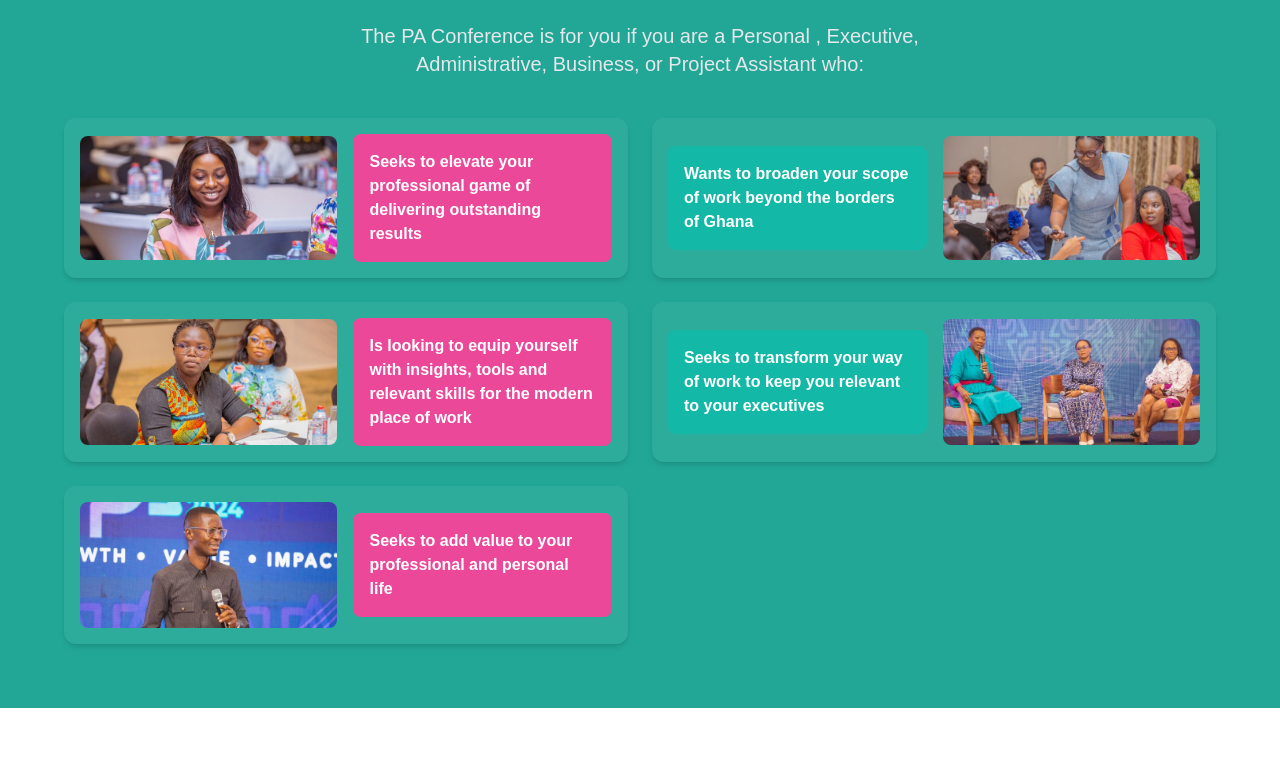
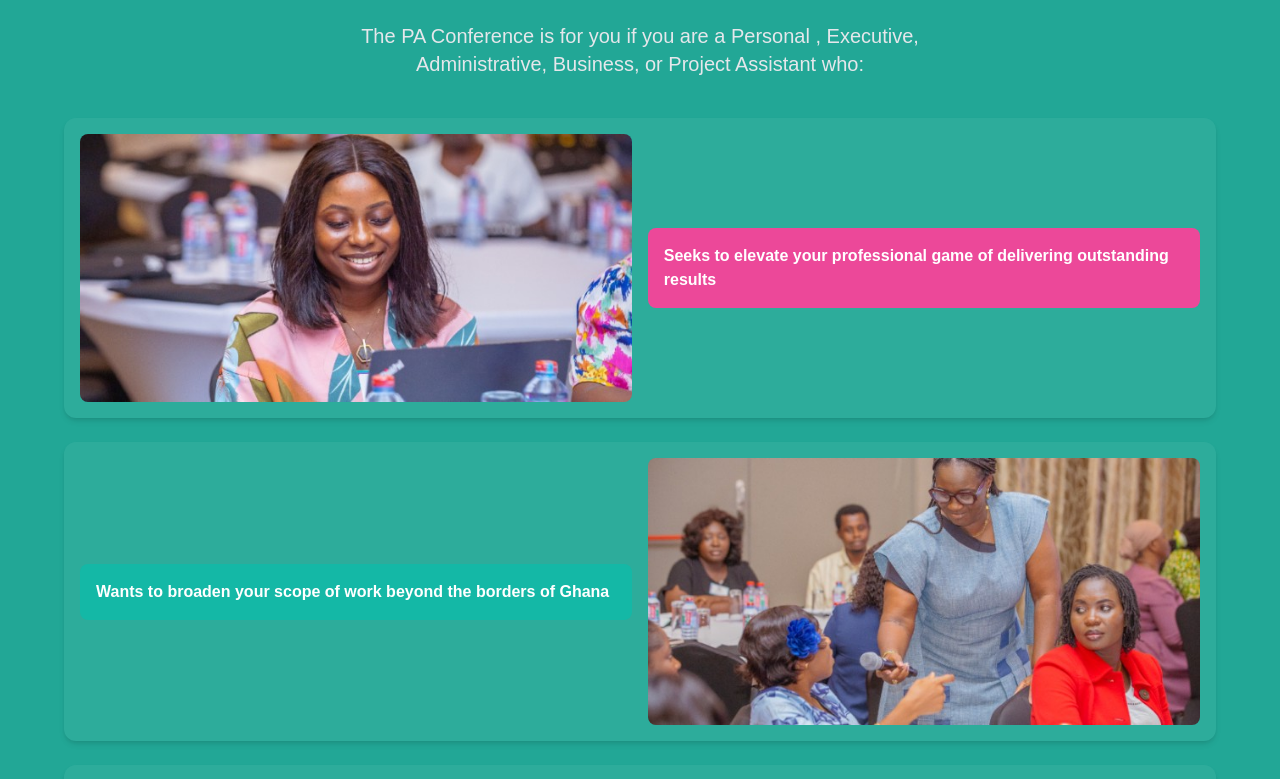
Before and after one commit to Amatcha-Boanerges/landingpage-paconf, a Next.js app: page / in a window 1280 px wide. Shown: the part 386-1165 px from the top of the page. Before the commit the page ends 1094 px from the top, so only its background shows below. Built offline with nearby package versions, Linux system fonts and the light colour scheme.

Commit message:
One column single-section-stacking for image and text groups.

```diff
--- a/src/app/components/WhyAttend.tsx
+++ b/src/app/components/WhyAttend.tsx
@@ -49,7 +49,7 @@
           </p>
         </header>
 
-        <div className="grid md:grid-cols-2 gap-6">
+        <div className="space-y-6">
           {cards.map((card, index) => (
             <div
               key={index}
```
